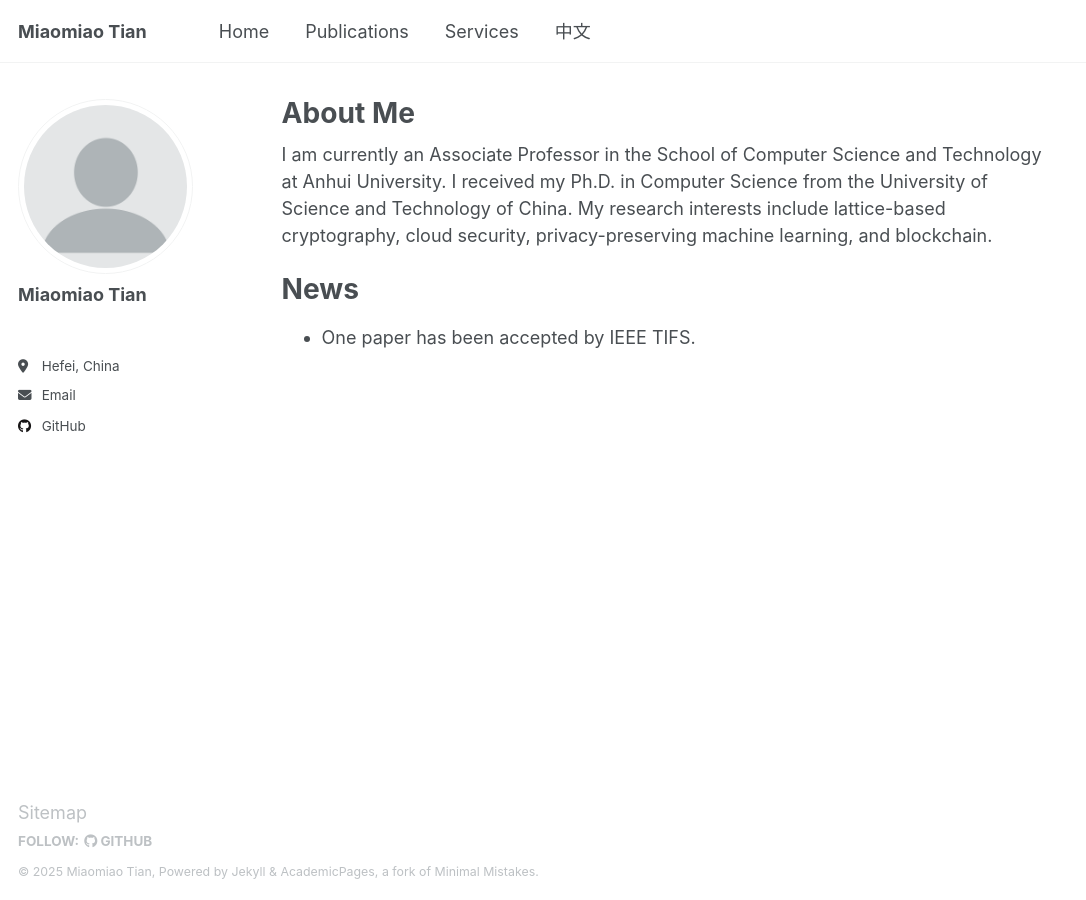
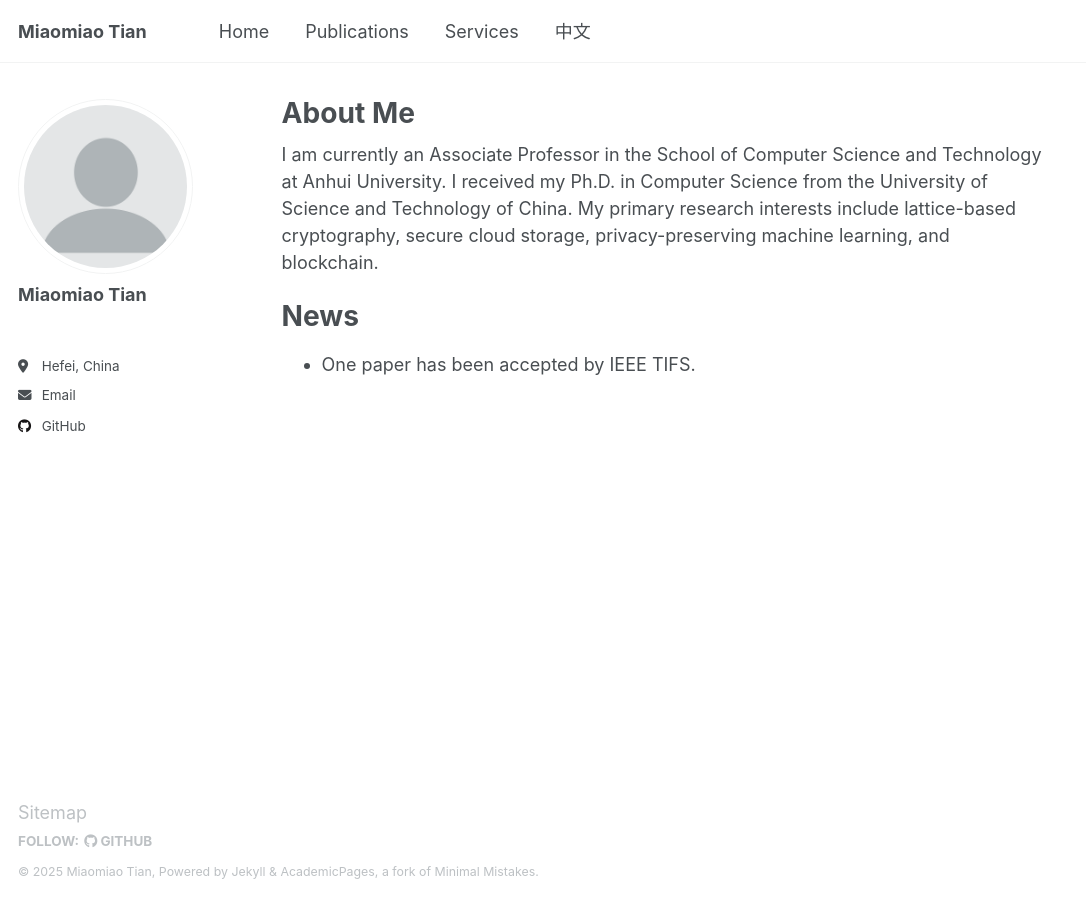
Before and after one commit to dmtian/dmtian.github.io, a Jekyll site: the page built from _pages/about.md, in a window 1280 px wide. Shown: the whole page, without its empty margins (0-1086 px from the left). Built offline with Jekyll 4.4.1, drawn with Linux system fonts in a browser that asks for light colours.

Commit message:
Update about.md

```diff
--- a/_pages/about.md
+++ b/_pages/about.md
@@ -6,6 +6,6 @@ redirect_from:
   - /about/
   - /about.html
 ---
-I am currently an Associate Professor in the School of Computer Science and Technology at Anhui University. I received my Ph.D. in Computer Science from the University of Science and Technology of China. My research interests include lattice-based cryptography, cloud security, privacy-preserving machine learning, and blockchain.
+I am currently an Associate Professor in the School of Computer Science and Technology at Anhui University. I received my Ph.D. in Computer Science from the University of Science and Technology of China. My primary research interests include lattice-based cryptography, secure cloud storage, privacy-preserving machine learning, and blockchain.
 # News
 * One paper has been accepted by IEEE TIFS.
```
